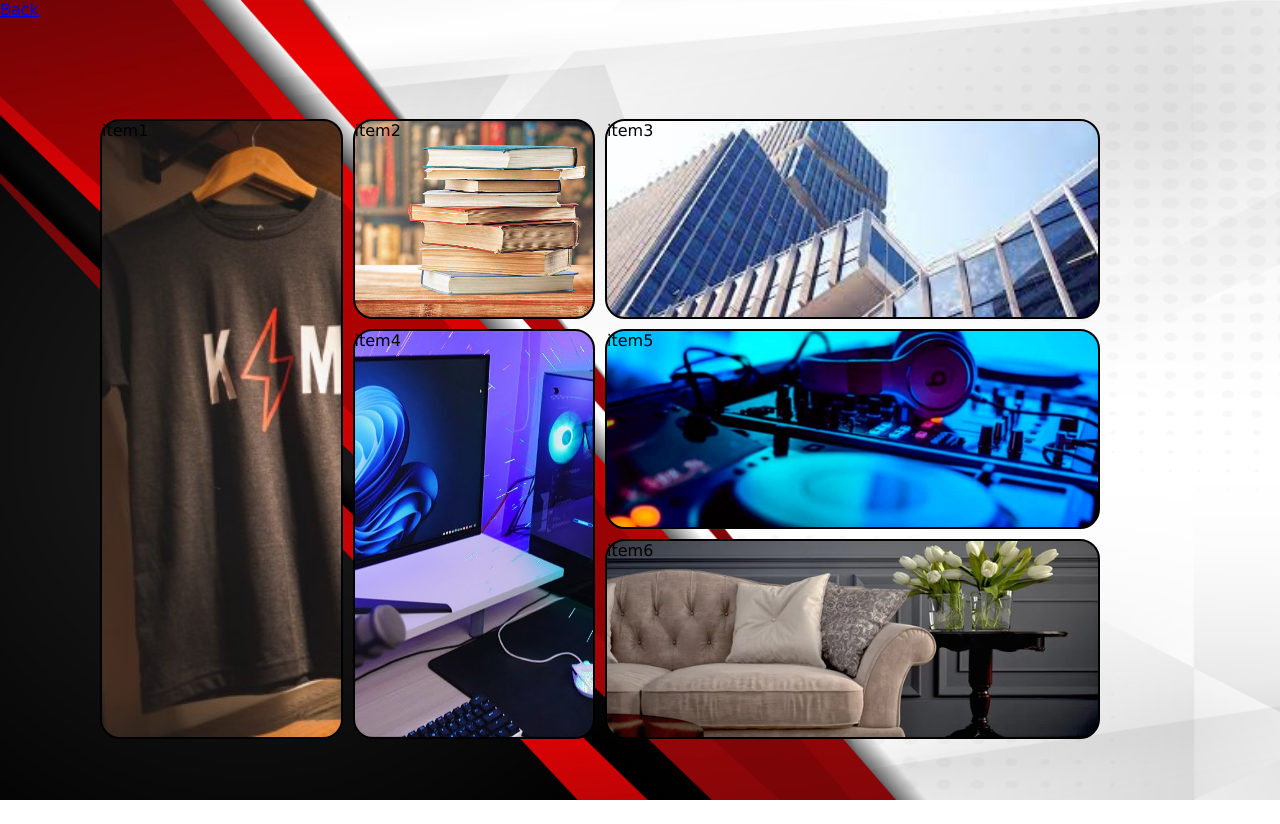
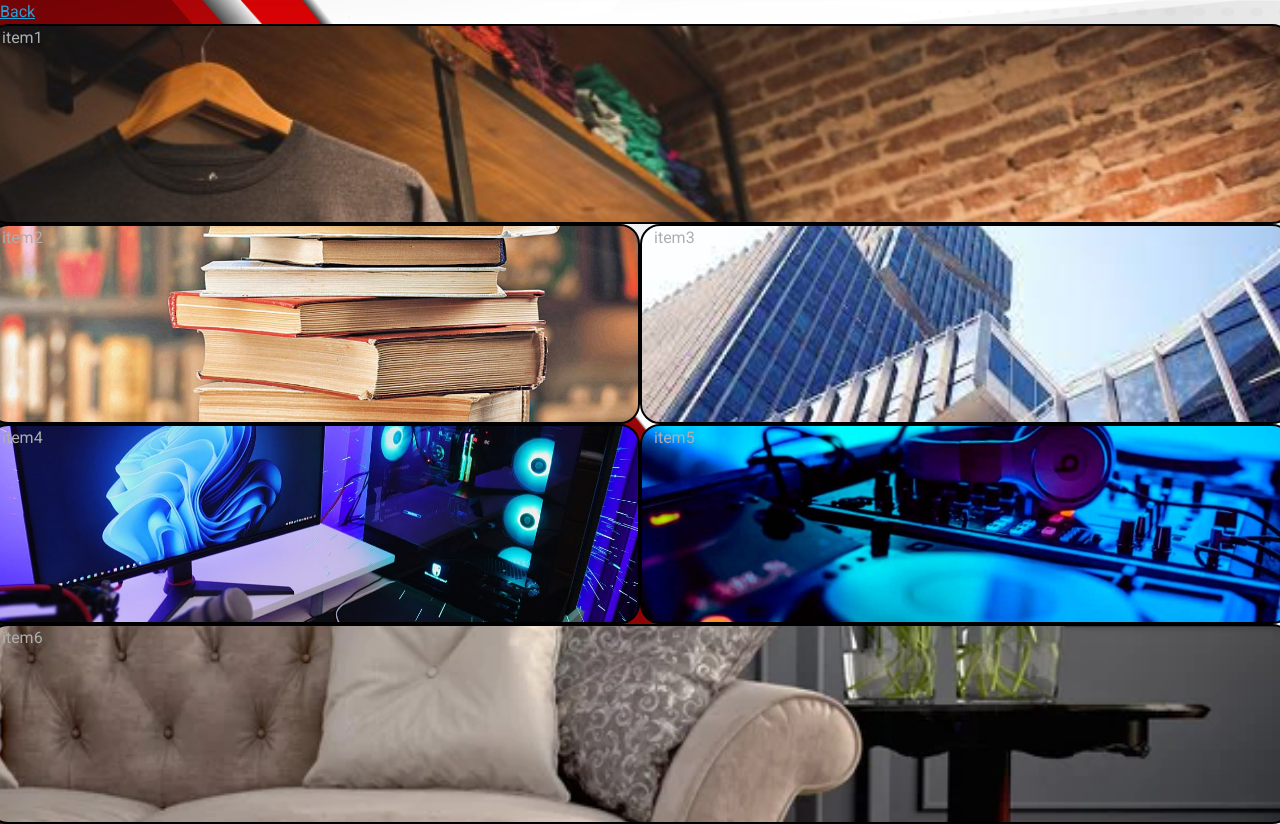
Before and after one commit to NicolasGennaro1995/IdeaGennaro, a plain HTML site: page Pages/Portfolio.html in a window 1280 px wide. Before the commit the page ends 800 px from the top, so only its background shows below. Drawn offline with nearby package versions, Linux system fonts and the light colour scheme.

Commit message:
cambio el grid por bootstrap

```diff
--- a/Pages/Portfolio.html
+++ b/Pages/Portfolio.html
@@ -6,16 +6,28 @@
     <meta name="viewport" content="width=device-width, initial-scale=1.0">
     <title>Portfolio</title>
     <a href="/Index.html">Back</a>
+    <link rel="stylesheet" href="https://bootswatch.com/5/cyborg/bootstrap.min.css">
     <link rel="stylesheet" href="/Pages/Styles/Indexstyle.css">
 </head>
 <body class="content">
-    <section class="galeria">
-        <div class="item item1">item1</div>
+    <section class="">
+        <!--<div class="item item1">item1</div>
         <div class="item item2">item2</div>
         <div class="item item3">item3</div>
         <div class="item item4">item4</div>
         <div class="item item5">item5</div>
-        <div class="item item6">item6</div>
+        <div class="item item6">item6</div>-->
+        <div class="row">
+        <div class="col-sm-12 col-lg-12 item1res itemres">item1</div>
+        <div class="col-sm-12 col-lg-6 item2res itemres">item2</div>
+        <div class="col-sm-12 col-lg-6 item3res itemres">item3</div>
+        <div class="col-sm-12 col-lg-6 item4res itemres">item4</div>
+        <div class="col-sm-12 col-lg-6 item5res itemres">item5</div>
+        <div class="col-sm-12 col-lg-12 item6res itemres">item6</div>
+        </div>
     </section>
 </body>
+<script src="https://cdn.jsdelivr.net/npm/bootstrap@5.2.0/dist/js/bootstrap.bundle.min.js"
+integrity="sha384-A3rJD856KowSb7dwlZdYEkO39Gagi7vIsF0jrRAoQmDKKtQBHUuLZ9AsSv4jD4Xa"
+crossorigin="anonymous"></script>
 </html>
--- a/Pages/Styles/Indexstyle.css
+++ b/Pages/Styles/Indexstyle.css
@@ -60,7 +60,7 @@ h1 {
 }
 
 /* Portfolio*/
-.galeria {
+/*.galeria {
     margin-top: 100px;
     margin-left: 100px;
     width: 1000px;
@@ -70,69 +70,58 @@ h1 {
     grid-template-rows: 200px 200px 200px;
     box-sizing: border-box;
     gap: 10px;
+}*/
+.itemres {
+  border: 2px solid #000;
+  border-radius: 20px;
+  height: 200px;
 }
 
-.item {
-    border: 2px solid #000;
-    border-radius: 20px;
-}
-
-.item:hover {
+.itemres:hover {
   transform: scale(1.03);
   transition: all 1s;
 }
 
-.item1 {
-    grid-column: 1/2;
-    grid-row: 1/4;
+.item1res {
   background-image: url(/Pages/img/indumentaria.jpg);
   background-repeat: no-repeat;
   background-size: cover;
 }
 
-.item2 {
-    grid-column: 2/3;
-    grid-row: 1/2;
+.item2res {
   background-image: url(/Pages/img/libros.jpg);
   background-size: cover;
   background-position: center;
 }
 
-.item3 {
-    grid-column: 3/5;
-    grid-row: 1/2;
+.item3res {
   background-image: url(/Pages/img/Empresa.jpg);
   background-size: cover;
   background-position: center;
   background-repeat: no-repeat;
 }
 
-.item4 {
-    grid-column: 2/3;
-    grid-row: 2/4;
+.item4res {
   background-image: url(/Pages/img/setup.jpg);
   background-position: center;
   background-size: cover;
 }
 
-.item5 {
-    grid-column: 3/5;
-    grid-row: 2/3;
+.item5res {
   background-image: url(/Pages/img/musica.jpg);
   background-position: center;
   background-size: cover;
   background-repeat: no-repeat;
 }
 
-.item6 {
-    grid-column: 3/5;
-    grid-row: 3/4;
+.item6res {
   background-image: url(/Pages/img/muebles.jpg);
   background-size: cover;
   background-position: center;
 }
 
-@media only screen and (min-width: 600px) and (max-width: 1024px) {
+/*
+@media only screen and (min-width:px) and (max-width:px) {
     .item1 {
         grid-column: 1/2;
         grid-row: 1/2;
@@ -163,7 +152,37 @@ h1 {
         grid-row: 3/4;
     }
 }
+@media only screen and (min-width:200px) and (max-width:1080px) {
+    .item1 {
+        grid-column: 1/2;
+        grid-row: 1/2;
+    }
 
+    .item2 {
+        grid-column: 2/3;
+        grid-row: 1/2;
+    }
+
+    .item3 {
+        grid-column: 1/2;
+        grid-row: 2/3;
+    }
+
+    .item4 {
+        grid-column: 2/3;
+        grid-row: 2/3;
+    }
+
+    .item5 {
+        grid-column: 1/2;
+        grid-row: 3/4;
+    }
+
+    .item6 {
+        grid-column: 2/3;
+        grid-row: 3/4;
+    }
+}*/
 /*personal information*/
 .informacionpersonal {
   margin-top: 250px;
```
Also changed, not shown: 1 other file. Lines whose indentation alone changed are shown as unchanged.
